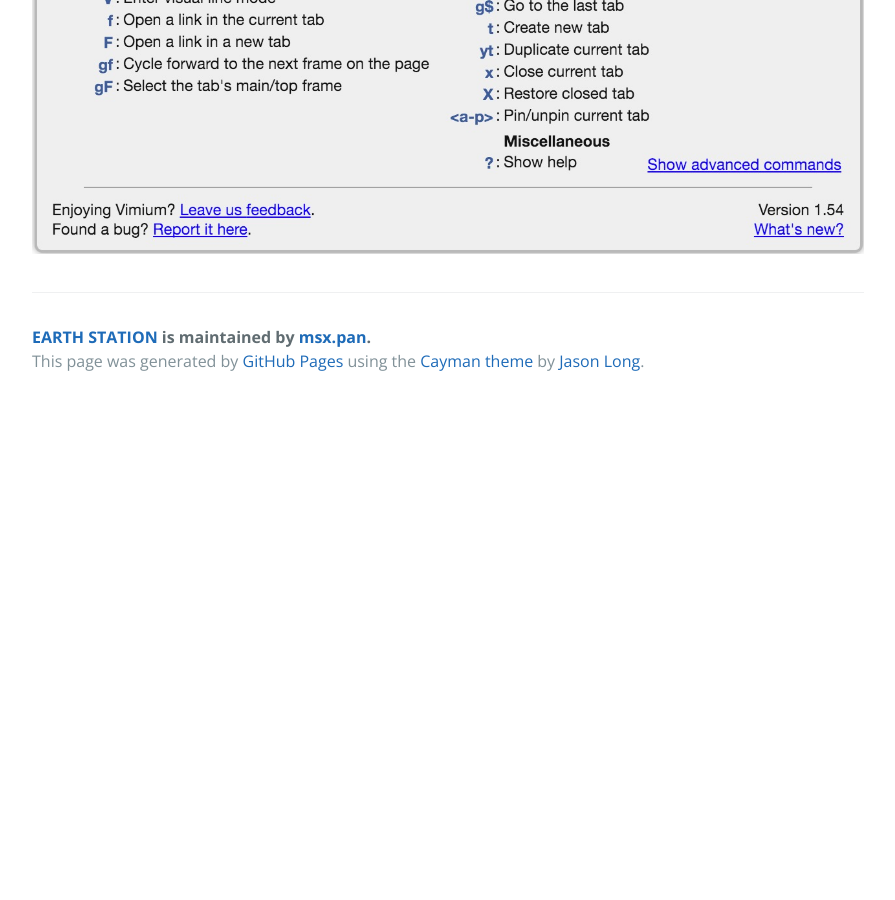
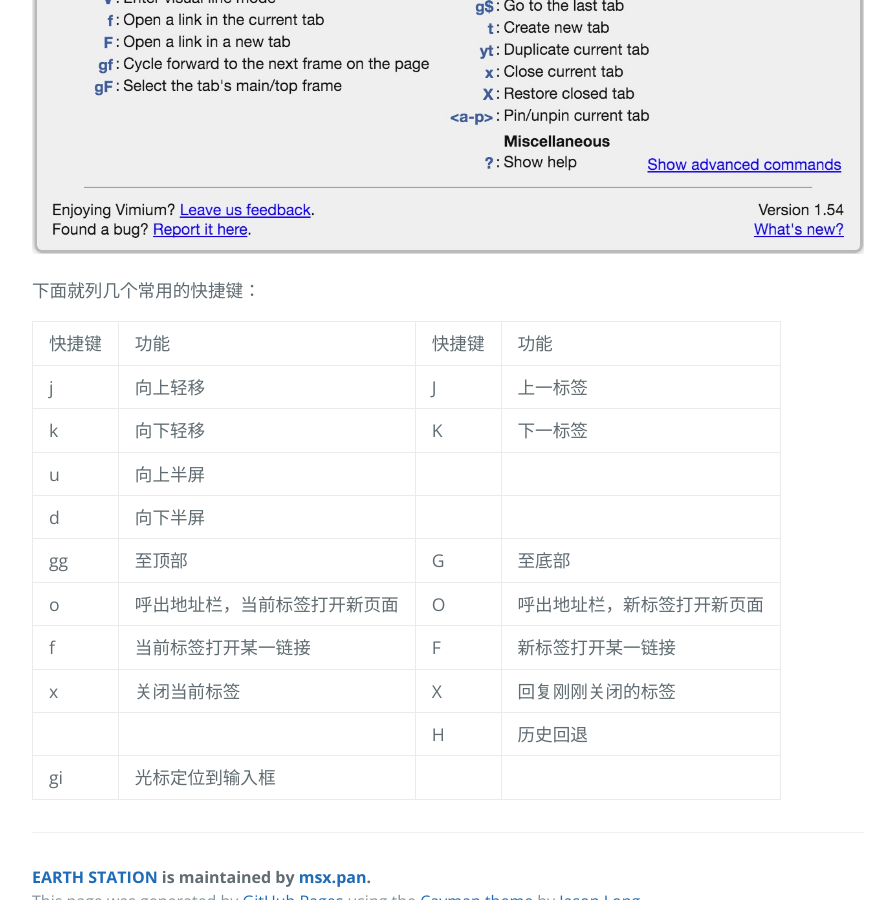
Before and after one commit to msxpan/msxpan.github.io, a Jekyll site: the page built from _posts/2016-04-30-vimium.ext.markdown, in a window 1280 px wide and 900 px high, scrolled down 1113 px. Shown: the whole window, without its empty margins (192-1087 px from the left). Built offline with Jekyll 4.4.1, drawn with Linux system fonts in a browser that asks for light colours; Markdown is read by kramdown in place of the engine named in the settings; before the commit the page ends 1518 px from its top, so only the background shows below that.

Commit message:
update table

```diff
--- a/_posts/2016-04-30-vimium.ext.markdown
+++ b/_posts/2016-04-30-vimium.ext.markdown
@@ -18,3 +18,75 @@
 通过`shift+/`可以调起vimium的快捷键提示 如图:
 
 ![key bindings](/images/vimium.png)
+
+
+下面就列几个常用的快捷键：
+
+<table>
+   <tr>
+      <td>快捷键</td>
+      <td>功能</td>
+      <td>快捷键</td>
+      <td>功能</td>
+   </tr>
+   <tr>
+      <td>j</td>
+      <td>向上轻移</td>
+      <td>J</td>
+      <td>上一标签</td>
+   </tr>
+   <tr>
+      <td>k</td>
+      <td>向下轻移</td>
+      <td>K</td>
+      <td>下一标签</td>
+   </tr>
+   <tr>
+      <td>u</td>
+      <td>向上半屏</td>
+      <td></td>
+      <td></td>
+   </tr>
+   <tr>
+      <td>d</td>
+      <td>向下半屏</td>
+      <td></td>
+      <td></td>
+   </tr>
+   <tr>
+      <td>gg</td>
+      <td>至顶部</td>
+      <td>G</td>
+      <td>至底部</td>
+   </tr>
+   <tr>
+      <td>o</td>
+      <td>呼出地址栏，当前标签打开新页面</td>
+      <td>O</td>
+      <td>呼出地址栏，新标签打开新页面</td>
+   </tr>
+   <tr>
+      <td>f</td>
+      <td>当前标签打开某一链接</td>
+      <td>F</td>
+      <td>新标签打开某一链接</td>
+   </tr>
+   <tr>
+      <td>x</td>
+      <td>关闭当前标签</td>
+      <td>X</td>
+      <td>回复刚刚关闭的标签</td>
+   </tr>
+   <tr>
+      <td></td>
+      <td></td>
+      <td>H</td>
+      <td>历史回退</td>
+   </tr>
+   <tr>
+      <td>gi</td>
+      <td>光标定位到输入框</td>
+      <td></td>
+      <td></td>
+   </tr>
+</table>
```
Also changed, not shown: other parts of _posts/2016-04-30-vimium.ext.markdown (+1 -1 lines).
